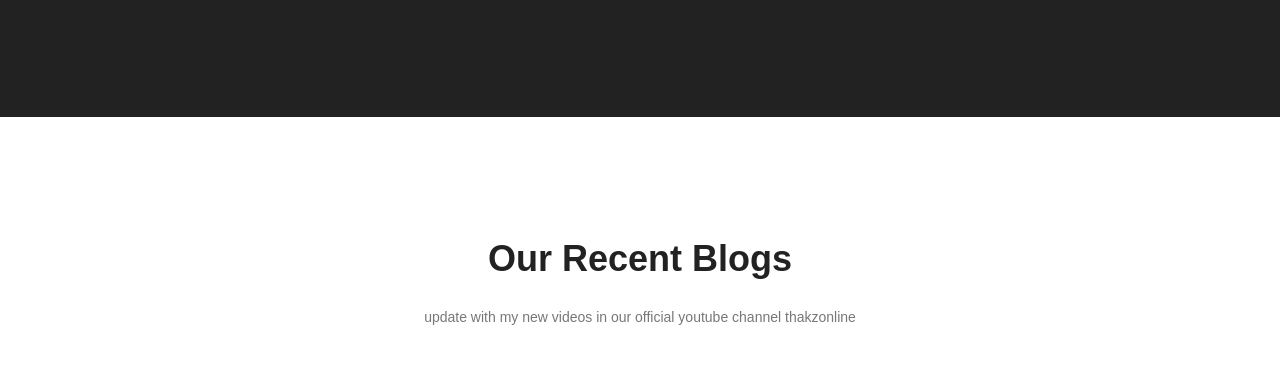
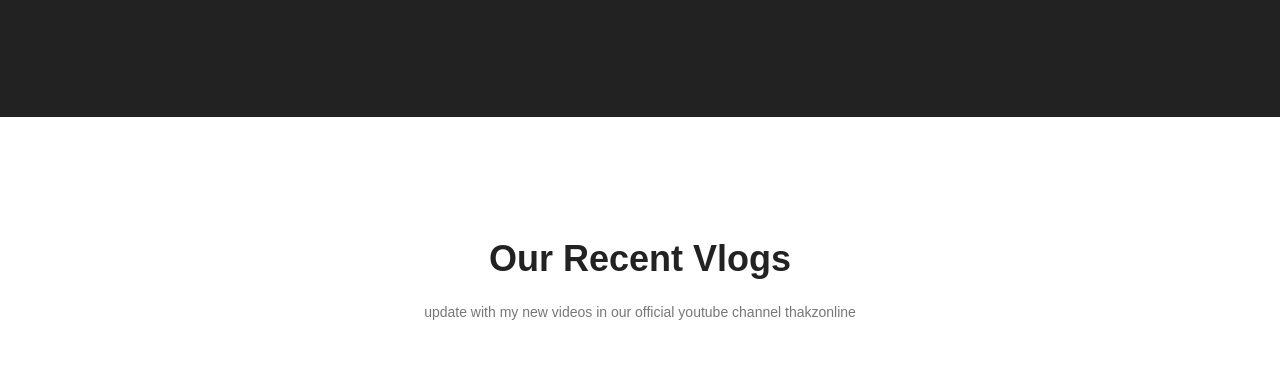
Before and after one commit to Athul121/Thakkudu-photography, a plain HTML site: page index.html in a window 1280 px wide. Shown: the part 2935-3302 px from the top of the page. Drawn offline with nearby package versions, Linux system fonts and the light colour scheme.

Commit message:
Update index.html

```diff
--- a/index.html
+++ b/index.html
@@ -157,11 +157,11 @@
 
 
 			<!-- Start blog Area -->
-			<section class="blog-area section-gap" id="blog">
+			<section class="Blog-area section-gap" id="Blog">
 				<div class="container">
 					<div class="row justify-content-center">
 						<div class="col-md-8 pb-30 header-text">
-							<h1>Our Recent Blogs</h1>
+							<h1>Our Recent Vlogs</h1>
 							<p>
 								update with my new videos in our official youtube channel thakzonline
 							</p>
```
